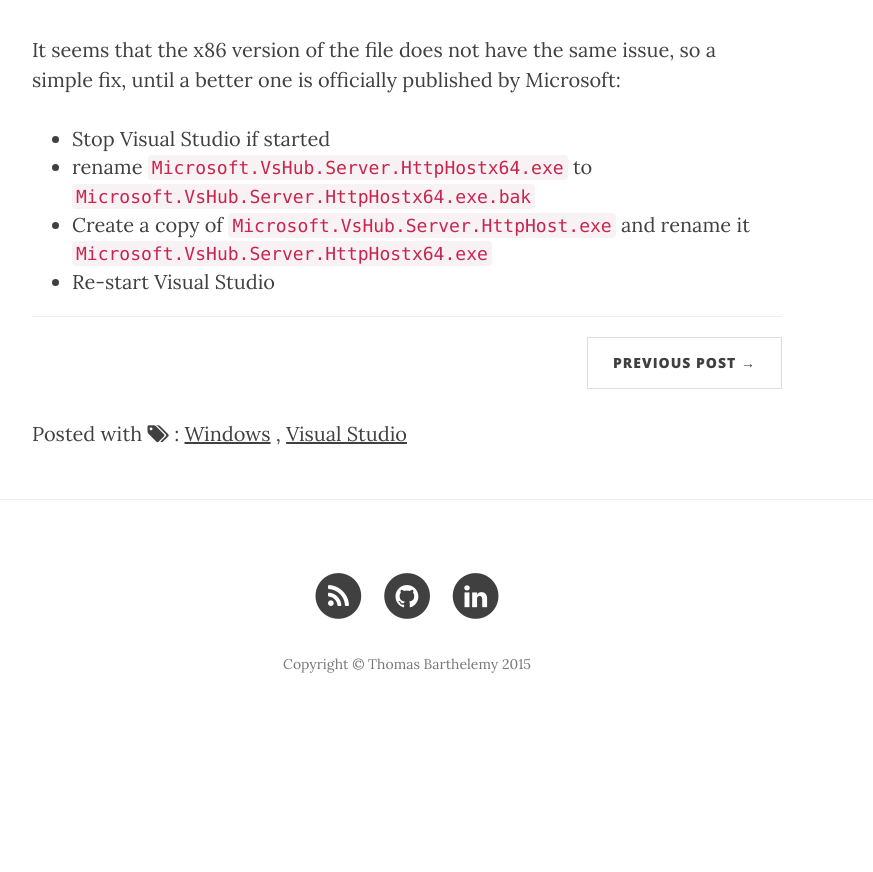
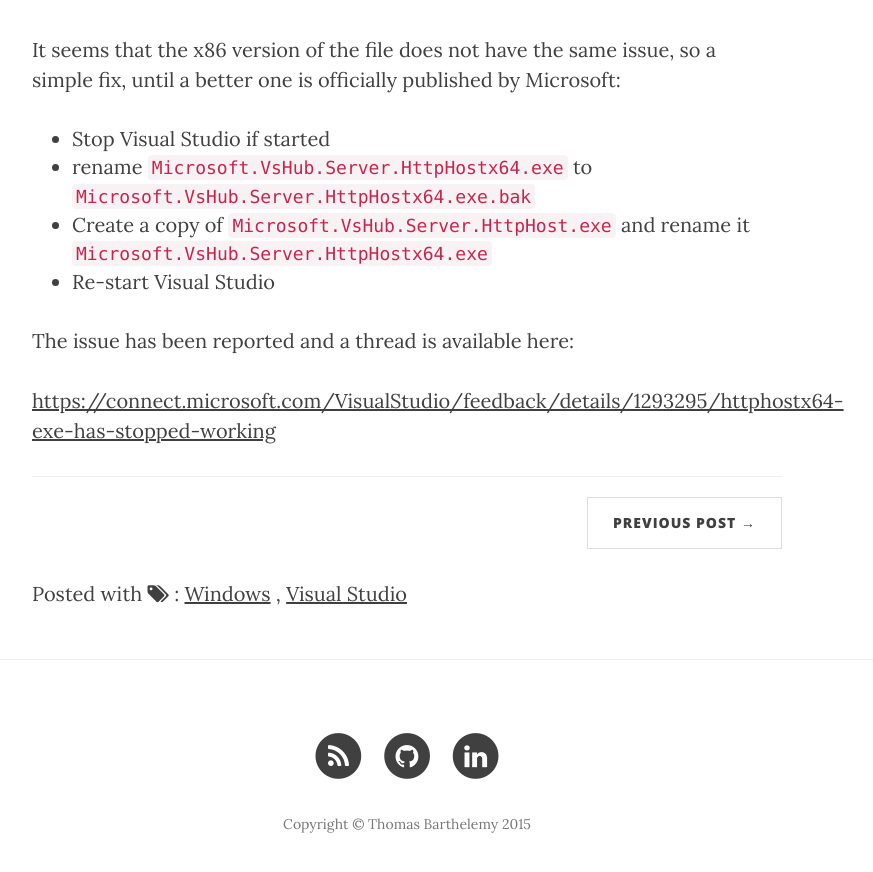
Before and after one commit to thomas-barthelemy/thomas-barthelemy.github.io, a Jekyll site: the page built from _posts/2015-05-01-visual-studio-vshub.markdown, in a window 1280 px wide and 900 px high, scrolled down 1203 px. Shown: the top 872 px of the window, without its empty margins (233-1106 px from the left). Built offline with Jekyll 4.4.1, drawn with Linux system fonts in a browser that asks for light colours; nearby versions of some CDN libraries; before the commit the page ends 1943 px from its top, so only the background shows below that.

Commit message:
added offical bug report thread for vshub post

```diff
--- a/_posts/2015-05-01-visual-studio-vshub.markdown
+++ b/_posts/2015-05-01-visual-studio-vshub.markdown
@@ -31,3 +31,7 @@
 - rename `Microsoft.VsHub.Server.HttpHostx64.exe` to `Microsoft.VsHub.Server.HttpHostx64.exe.bak`
 - Create a copy of `Microsoft.VsHub.Server.HttpHost.exe` and rename it `Microsoft.VsHub.Server.HttpHostx64.exe`
 - Re-start Visual Studio
+
+The issue has been reported and a thread is available here:
+
+[https://connect.microsoft.com/VisualStudio/feedback/details/1293295/httphostx64-exe-has-stopped-working](https://connect.microsoft.com/VisualStudio/feedback/details/1293295/httphostx64-exe-has-stopped-working)
```
